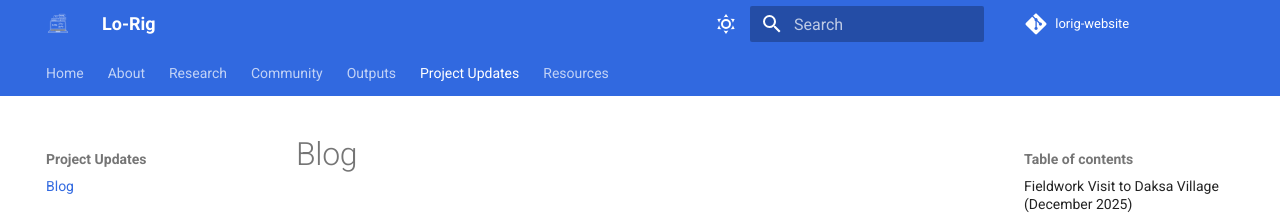
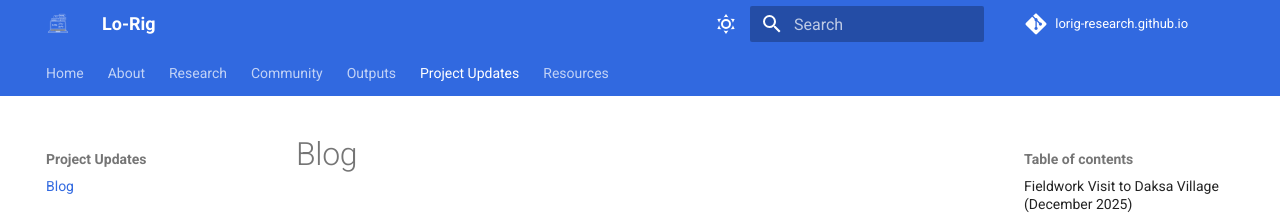
Before and after one commit to lorig-research/lorig-research.github.io, an MkDocs documentation site: the page built from docs/updates/index.md, in a window 1280 px wide. Shown: the top 214 px of the page. Built offline with MkDocs 1.6.1 and Material for MkDocs 9.7.7, drawn with Linux system fonts in a browser that asks for light colours; comment, search, counter and statistics services are not loaded.

Commit message:
Updated repo links

```diff
--- a/mkdocs.yml
+++ b/mkdocs.yml
@@ -1,8 +1,8 @@
 site_name: Lo-Rig
 site_description: Describing and promoting the endangered Mönpa and Gongduk languages of Bhutan.
-site_url: https://lorig-research.github.io/lorig-website/
-repo_url: https://github.com/lorig-research/lorig-website
-repo_name: lorig-website
+site_url: https://lorig-research.github.io
+repo_url: https://github.com/lorig-research/lorig-research.github.io
+repo_name: lorig-research.github.io
 
 theme:
   name: material
```
